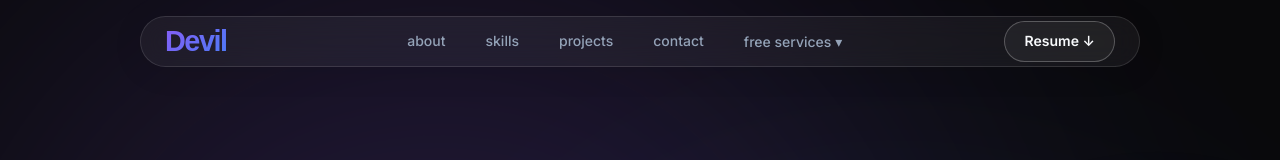
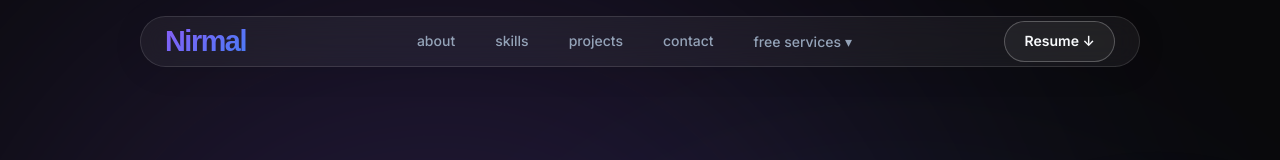
Before and after one commit to Devilns9711/nirmal-singh-portfolio, a React (Vite) app: page / in a window 1280 px wide. Shown: the top 160 px of the page. Built offline with nearby package versions, Linux system fonts and the light colour scheme.

Commit message:
Rename logo from 'Devil' to 'Nirmal'

```diff
--- a/src/components/Navbar.jsx
+++ b/src/components/Navbar.jsx
@@ -24,7 +24,7 @@ function Navbar() {
   return (
     <header className={`navbar ${scrolled ? 'navbar--scrolled' : ''}`}>
       <div className="container navbar__inner">
-        <a href="#top" className="navbar__logo">Devil<span className="navbar__cursor">_</span></a>
+        <a href="#top" className="navbar__logo">Nirmal<span className="navbar__cursor">_</span></a>
 
         <nav className="navbar__links navbar__links--desktop">
           {links.map((l) => (
```
